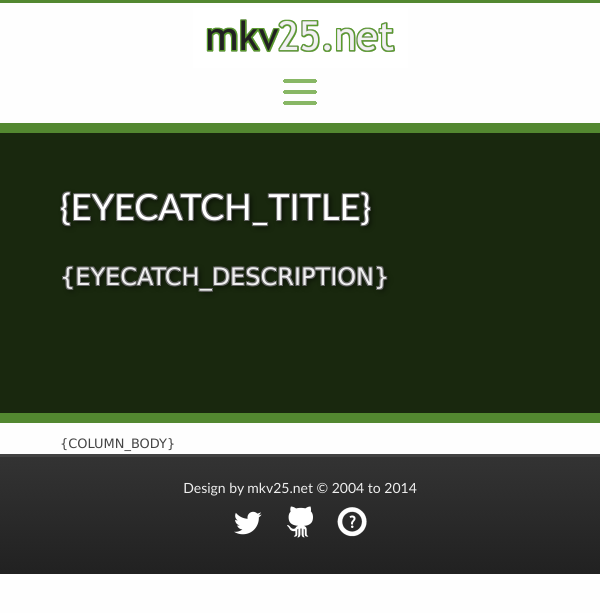
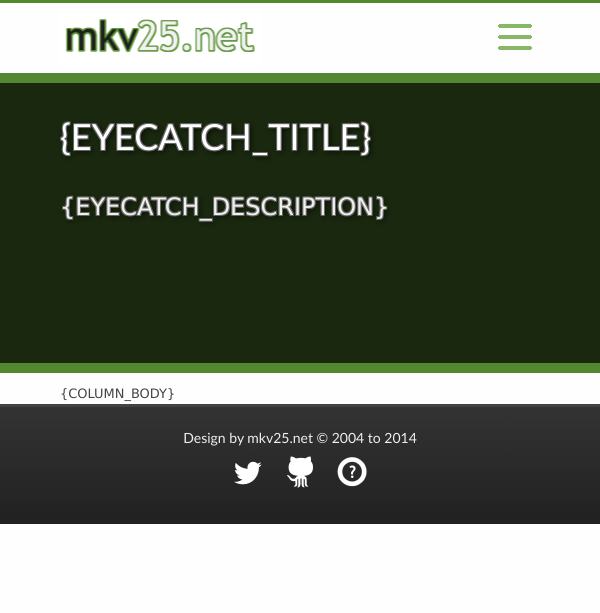
Before and after one commit to Markavian/mkv25-responsive-website, a PHP site: page /mkv25/index.template.html in a window 600 px wide. Shown: the top 613 px of the page. Run offline with PHP 8.4, Linux system fonts and the light colour scheme.

Commit message:
Completed improvement + Flatten drop down menu onto same line as mkv25.net logo instead of stacked vertically Changed store link to a button with its own custom icon.

```diff
--- a/index.template.html
+++ b/index.template.html
@@ -26,12 +26,13 @@
 	<navigation>
 		<content>
 			<logo><a href="home"><hidden>mkv25.net games</hidden></a></logo>
+			<navicon><hidden>Open Menu</hidden></navicon>
 			<links class="collapsed">
 				<a href="blog">Blog</a>
 				<a href="showcase">Showcase</a>
 				<a href="open-source">Open Source</a>
-				<a href="forums">Forums</a>
-				<a href="store">Store</a>
+				<a href="forums" class="forums">Forums</a>
+				<a href="store" class="store"><icon><hidden>Buy our games!</hidden></icon>Store</a>
 			</links>
 		</content>
 	</navigation>
@@ -84,11 +85,12 @@
 			document.removeEventListener("click", hideNavigation);
 		}
 
+		var navicon = getFirstTag(document, "navicon");
 		var navigation = getFirstTag(document, "navigation");
 		var links = getFirstTag(navigation, "links");
 		var banner = getFirstTag(document, "banner");
 
-		navigation.addEventListener("click", toggleNavigation);
+		navicon.addEventListener("click", toggleNavigation);
 
 	</script>
 
--- a/site/stylesheets/style.css
+++ b/site/stylesheets/style.css
@@ -18,9 +18,14 @@ heading {
 	text-transform: uppercase;
 }
 
+/* Fonts */
 heading, version, copyright {
-	font-family: Trebuchet MS, "HelveticaNeue", "Helvetica Neue", Helvetica, Arial, sans-serif;
+	font-family: Trebuchet MS,  Helvetica, "HelveticaNeue", "Helvetica Neue", Arial, sans-serif;
 }
+navigation {
+	font-family: Helvetica, "HelveticaNeue", "Helvetica Neue", Arial, sans-serif;
+}
+
 
 /* The site logo */
 logo {
@@ -37,7 +42,7 @@ logo > a {
 	margin: auto;
 }
 logo > a:hover {
-	border-bottom: 3px solid #538830;
+	border-bottom: 3px solid #88B765;
 }
 
 /* Navigation along the top */
@@ -50,33 +55,58 @@ navigation {
 navigation > content > links {
 	display: block;
 	position: absolute;
-	top: 30px;
+	top: 15px;
 	left: 220px;
 	height: 80px;
 	z-index: 1;
 }
 
 navigation > content > links > a {
-	font-size: 18px;
-	color: #538830;
-	padding: 10px;
+	font-size: 14px;
+	color: #999;
+	padding: 6px 0;
+	margin: 0 4px 10px 4px;
 	margin: 10px 10px;
 	text-transform: uppercase;
-
 	text-decoration: none;
-	border-radius: 5px;
 }
 
 navigation > content > links > a:visited {
 	text-decoration: none;
+	color: #999;
 }
 
 navigation > content > links > a:hover {
-	background: #EEE;
+	color: #538830;
 }
 
 navigation > content > heading {
 	padding: 5px 0 0 300px;
+}
+
+navigation > content > links > a.store {
+	display: inline-block;
+	font-size: 15px;
+	color: white;
+	text-transform: none;
+
+	padding: 5px 10px;
+	background: #FFDD55;
+	background-image: linear-gradient(to bottom, #FF6611, #FF6655);
+	border-radius: 7px;
+	border: 1px solid #EE4400;
+}
+
+navigation > content > links > a.store:hover {
+	background-image: linear-gradient(to bottom, #FC5500, #FC4400);
+}
+
+navigation > content > links > a.store > icon {
+	display: inline-block;
+	width: 23px;
+	height: 19px;
+	vertical-align: middle;
+	background: transparent url('../images/store.png') no-repeat top left;
 }
 
 /* Banner image block */
@@ -222,7 +252,40 @@ column > content, content > content {
 	column.quad > content { height: auto; }
 
 	column.quad > content > heading { font-size: 130%; }
-	navigation > content > links > a { margin: 10px -1px; }
+	navigation > content > links > a { }
+}
+
+/* Portrait design for a width of 480px */
+@media only screen and (min-width: 480px) and (max-width: 767px) {
+	body { }
+	column.double > content { height: auto; }
+	column.triple > content { height: auto; }
+	column.quad > content { height: auto; }
+
+	column.quad > content > heading { font-size: 130%; }
+	logo { height: 70px; }
+
+	navigation { height: auto; }
+	navigation > content { height: auto; }
+	navigation > content > links {
+		display: block;
+		position: relative;
+		height: auto;
+		padding: 5px 0;
+		margin-bottom: 5px;
+		top: auto;
+		left: auto;
+		background: none;
+		border-top: 1px solid #CCC;
+	}
+	navigation > content > navicon { display: block; position: absolute; top: 10px; right: 0; width: 50px; height: 50px; background: url('../images/navigation.png') no-repeat center center; cursor: pointer; }
+	navigation > content > links { background: #FEFEFE; }
+	navigation > content > links > a { display: block; text-align: left; border-radius: 8px; margin: 10px 0; }
+	navigation > content > links.collapsed { display: none; }
+
+	banner > group > heading { font-size: 36px; padding-top: 60px; }
+	banner > group > p { font-size: 24px; }
+	footer > content > icons { display: block; position: relative; text-align: center; top: 0; left: 0; }
 }
 
 /* Portrait design for a width of 320px */
@@ -233,58 +296,28 @@ column > content, content > content {
 	column.quad > content { height: auto; }
 
 	column.quad > content > heading { font-size: 130%; }
-	logo { width: 100%; height: 70px; }
+	logo { height: 70px; }
 
-	navigation { height: 120px; }
-	navigation > content { height: 80px; }
+	navigation { height: auto; }
+	navigation > content { height: auto; }
 	navigation > content > links {
 		display: block;
 		position: relative;
 		height: auto;
-		margin: auto;
+		padding: 5px 0;
+		margin-bottom: 5px;
 		top: auto;
 		left: auto;
-		background: #FEFEFE;
-		border-radius: 0 0 8px 8px;
-		width: 70%;
+		background: none;
+		border-top: 1px solid #CCC;
+		border-bottom: 1px solid #CCC;
 	}
-	navigation > content > links > a { display: block; text-align: center; margin: 0 auto; border-radius: 8px; }
-	navigation > content > links { background: #FEFEFE url('../images/navigation.png') no-repeat center top; cursor: pointer; padding-top: 40px; }
-	navigation > content > links.collapsed { height: 40px; padding-top: 0; }
-	navigation > content > links.collapsed > a { display: none; }
+	navigation > content > navicon { display: block; position: absolute; top: 10px; right: 0; width: 50px; height: 50px; background: url('../images/navigation.png') no-repeat center center; cursor: pointer; }
+	navigation > content > links { background: #FEFEFE; }
+	navigation > content > links > a { display: block; text-align: left; border-radius: 8px; margin: 10px 0; }
+	navigation > content > links.collapsed { display: none; }
 
 	banner > group > heading { font-size: 36px; padding-top: 40px; }
 	banner > group > p { font-size: 24px; }
 	footer > content > icons { display: block; position: relative; text-align: center; top: 0; left: 0; }
-
-/* Portrait design for a width of 480px */
-@media only screen and (min-width: 480px) and (max-width: 767px) {
-	body { }
-	column.double > content { height: auto; }
-	column.triple > content { height: auto; }
-	column.quad > content { height: auto; }
-
-	column.quad > content > heading { font-size: 130%; }
-	logo { width: 100%; height: 70px; }
-
-	navigation > content { height: 80px; }
-	navigation > content > links {
-		display: block;
-		position: relative;
-		height: auto;
-		margin: auto;
-		top: auto;
-		left: auto;
-		background: #FEFEFE;
-		border-radius: 0 0 8px 8px;
-		width: 50%;
-	}
-	navigation > content > links > a { display: block; text-align: center; margin: 0 auto; border-radius: 8px; }
-	navigation > content > links { background: #FEFEFE url('../images/navigation.png') no-repeat center top; cursor: pointer; padding-top: 40px; }
-	navigation > content > links.collapsed { height: 40px; padding-top: 0; }
-	navigation > content > links.collapsed > a { display: none; }
-
-	banner > group > heading { font-size: 36px; padding-top: 60px; }
-	banner > group > p { font-size: 24px; }
-	footer > content > icons { display: block; position: relative; text-align: center; top: 0; left: 0; }
 }
```
Also changed, not shown: tasklist.md (+3 -2 lines), site/images/store.png (added).
